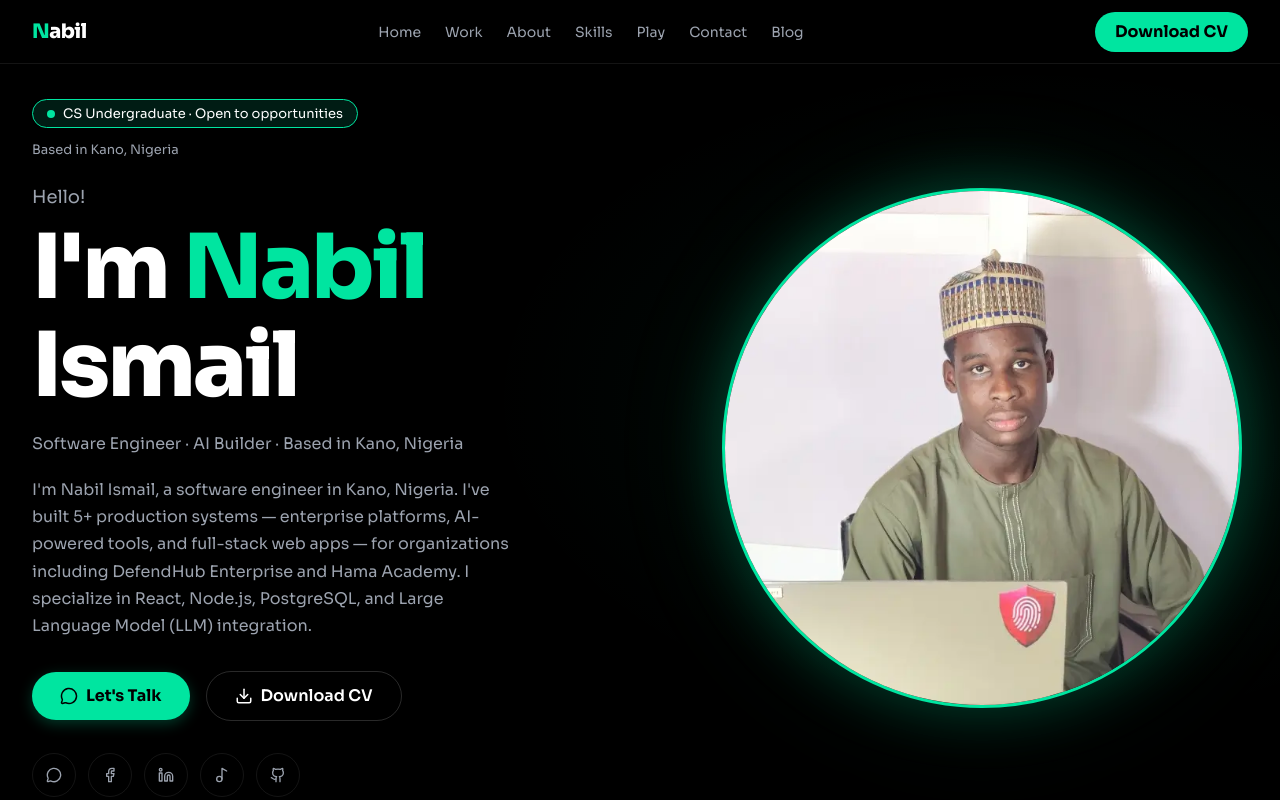
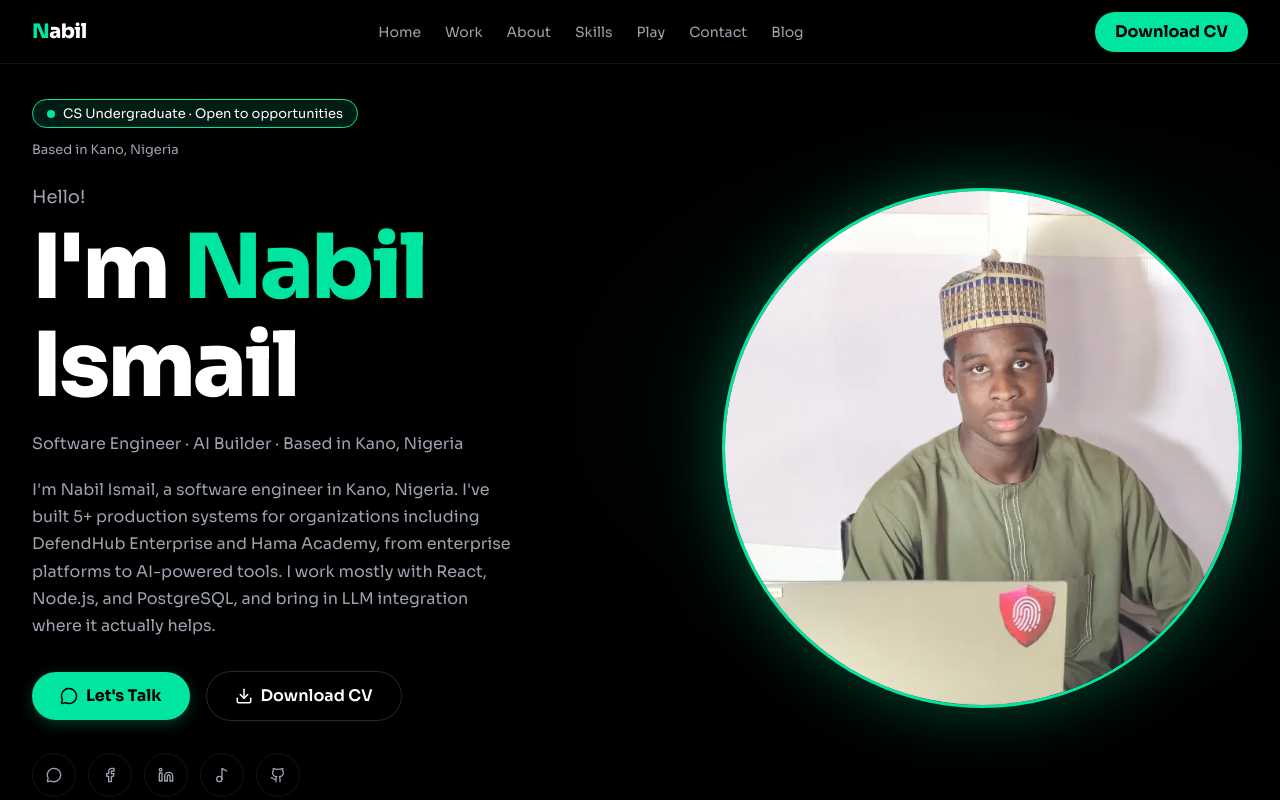
Before and after one commit to Nabil-00/my-portfolio, a React (Vite) app: page / in a window 1280 px wide. Shown: the top 800 px of the page. Built offline with nearby package versions, Linux system fonts and the light colour scheme.

Commit message:
Humanize hero bio, drop clunky LLM phrasing

```diff
--- a/src/data/siteContent.js
+++ b/src/data/siteContent.js
@@ -26,7 +26,7 @@ const siteContent = {
     headline: ["I'm ", "Nabil", " Ismail"],
     highlightWord: "Nabil",
     tagline: "Software Engineer · AI Builder · Based in Kano, Nigeria",
-    bio: "I'm Nabil Ismail, a software engineer in Kano, Nigeria. I've built 5+ production systems — enterprise platforms, AI-powered tools, and full-stack web apps — for organizations including DefendHub Enterprise and Hama Academy. I specialize in React, Node.js, PostgreSQL, and Large Language Model (LLM) integration.",
+    bio: "I'm Nabil Ismail, a software engineer in Kano, Nigeria. I've built 5+ production systems for organizations including DefendHub Enterprise and Hama Academy, from enterprise platforms to AI-powered tools. I work mostly with React, Node.js, and PostgreSQL, and bring in LLM integration where it actually helps.",
     cta: { primary: "Let's Talk", secondary: "Download CV" },
     availability: "CS Undergraduate · Open to opportunities",
   },
```
Also changed, not shown: public/llms.txt, 1 other file (tests, documents, lock files or other folders).
